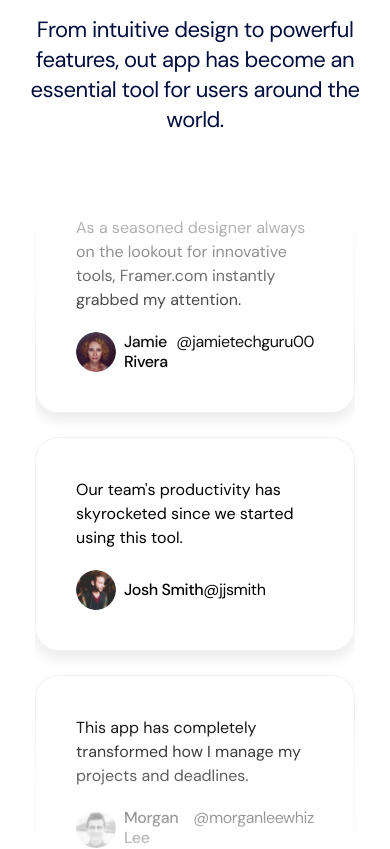
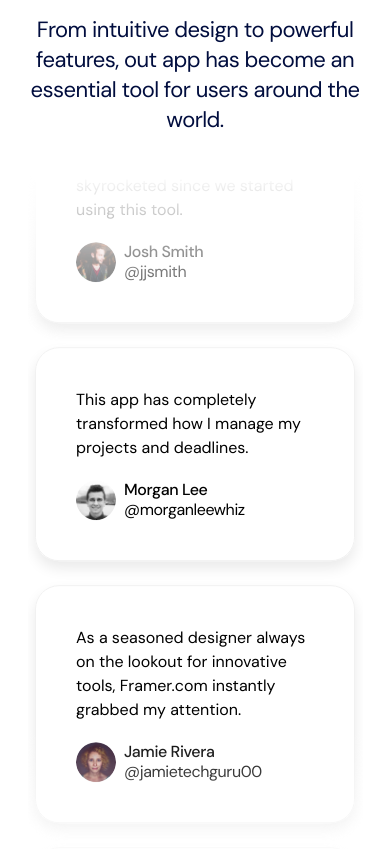
Before and after one commit to harshxraj/saas-landing-nextjs, a Next.js app: page / in a window 390 px wide. Shown: the part 4080-4929 px from the top of the page. Built offline with nearby package versions, Linux system fonts and the light colour scheme.

Commit message:
testimonials animation done

```diff
--- a/src/sections/Testimonials.tsx
+++ b/src/sections/Testimonials.tsx
@@ -1,3 +1,4 @@
+"use client";
 import avatar1 from "@/assets/avatar-1.png";
 import avatar2 from "@/assets/avatar-2.png";
 import avatar3 from "@/assets/avatar-3.png";
@@ -8,7 +9,9 @@ import avatar7 from "@/assets/avatar-7.png";
 import avatar8 from "@/assets/avatar-8.png";
 import avatar9 from "@/assets/avatar-9.png";
 import Image from "next/image";
+import React from "react";
 import { twMerge } from "tailwind-merge";
+import { motion } from "framer-motion";
 
 const testimonials = [
   {
@@ -71,26 +74,50 @@ const firstColumn = testimonials.slice(0, 3);
 const secondColumn = testimonials.slice(3, 6);
 const thirdColumn = testimonials.slice(6, 9);
 
-const TestimonialsColumn = (props: { className?: string; testimonials: typeof testimonials }) => {
+const TestimonialsColumn = (props: {
+  className?: string;
+  testimonials: typeof testimonials;
+  duration?: number;
+}) => {
   return (
-    <div
-      className={twMerge(
-        "flex flex-col gap-6 mt-10 [mask-image:linear-gradient(to_bottom,transparent,black_25%,black_75%,transparent)]",
-        props.className
-      )}
+    <div className={props.className}>
+      <motion.div
+        animate={{
+          translateY: "-50%",
+        }}
+        transition={{
+          duration: props.duration || 10,
+          repeat: Infinity,
+          ease: "linear",
+          repeatType: "loop",
+        }}
+        className="flex flex-col gap-6 pb-6"
       >
+        {[
+          ...new Array(2).fill(0).map((_, index) => (
+            <React.Fragment key={index}>
               {props.testimonials.map(({ text, imageSrc, name, username }) => (
                 <div className="card">
                   <div>{text}</div>
                   <div className="flex items-center gap-2 mt-5">
-            <Image width={40} height={40} src={imageSrc} alt={name} className="h-10 w-10 rounded-full" />
-            <div className="flex">
+                    <Image
+                      width={40}
+                      height={40}
+                      src={imageSrc}
+                      alt={name}
+                      className="h-10 w-10 rounded-full"
+                    />
+                    <div className="flex flex-col">
                       <div className="font-medium tracking-tight leading-5">{name}</div>
                       <div className="leading-5 tracking-tight">{username}</div>
                     </div>
                   </div>
                 </div>
               ))}
+            </React.Fragment>
+          )),
+        ]}
+      </motion.div>
     </div>
   );
 };
@@ -111,10 +138,10 @@ export const Testimonials = () => {
           </p>
         </div>
 
-        <div className="flex justify-center gap-6">
-          <TestimonialsColumn testimonials={firstColumn} />
-          <TestimonialsColumn testimonials={secondColumn} className="hidden md:flex" />
-          <TestimonialsColumn testimonials={thirdColumn} className="hidden lg:flex" />
+        <div className="flex justify-center gap-6 mt-10 [mask-image:linear-gradient(to_bottom,transparent,black_25%,black_75%,transparent)] max-h-[740px] overflow-hidden">
+          <TestimonialsColumn testimonials={firstColumn} duration={15} />
+          <TestimonialsColumn testimonials={secondColumn} className="hidden md:block" duration={19} />
+          <TestimonialsColumn testimonials={thirdColumn} className="hidden lg:block" duration={17} />
         </div>
       </div>
     </section>
```
Lines whose indentation alone changed are shown as unchanged.
